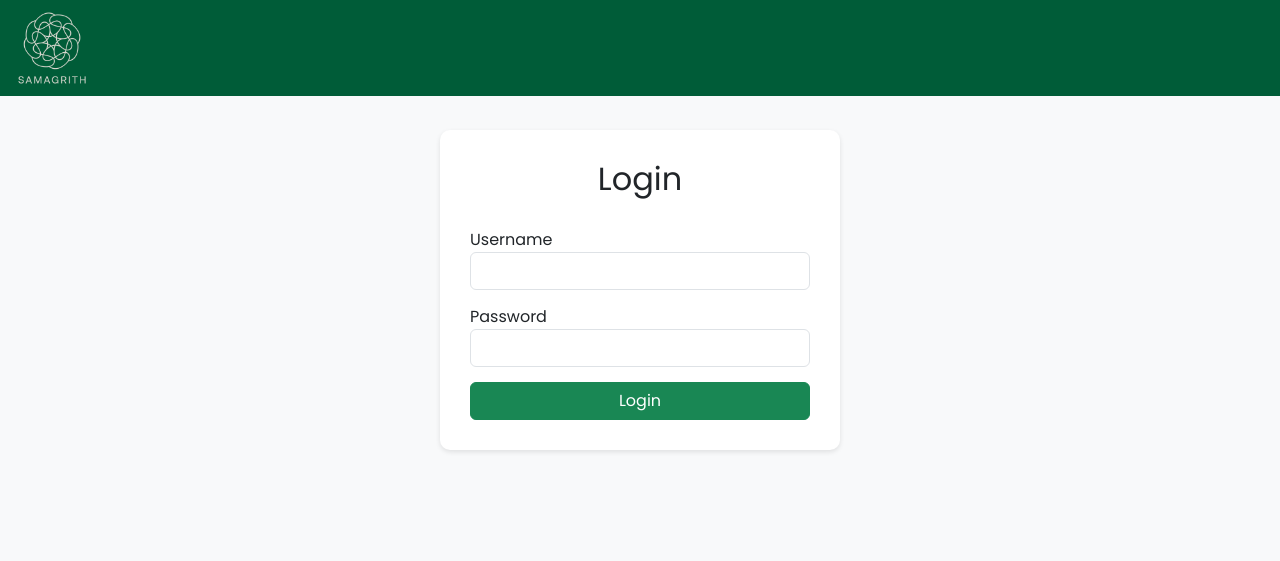
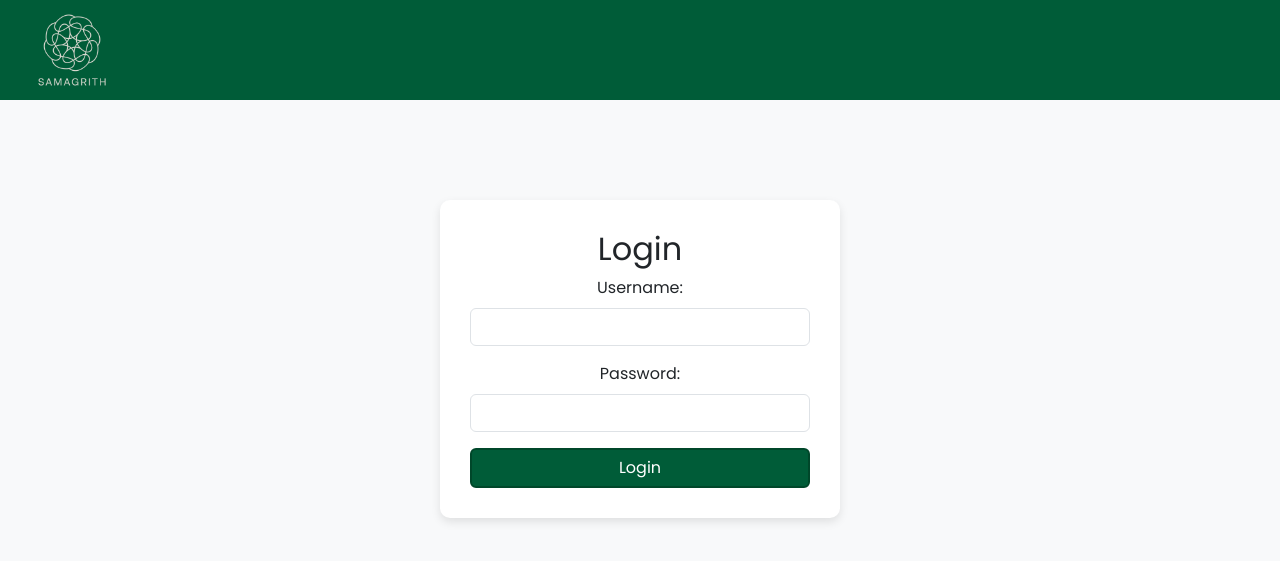
Before and after one commit to charantsk/SamagrithTSK, a Flask app: page /login in a window 1280 px wide. Shown: the top 561 px of the page. Run offline with Flask 3, Linux system fonts and the light colour scheme.

Commit message:
Add files via upload

```diff
--- a/templates/login.html
+++ b/templates/login.html
@@ -21,6 +21,7 @@
             left: 0;
             right: 0;
             z-index: 1000;
+            padding: 10px 20px;
         }
 
         .navbar a {
@@ -34,103 +35,58 @@
             height: 80px;
         }
 
-        .container {
-            margin-top: 30px;
+        .login-container {
             max-width: 400px;
-            background-color: #fff;
+            margin: 100px auto;
+            background: white;
             padding: 30px;
             border-radius: 10px;
-            box-shadow: 0 2px 5px rgba(0, 0, 0, 0.1);
+            box-shadow: 0px 4px 10px rgba(0, 0, 0, 0.1);
+            text-align: center;
         }
 
-        h2 {
-            text-align: center;
-            margin-bottom: 30px;
-        }
-
-        .form-control {
-            margin-bottom: 15px;
-        }
-
-        .btn {
+        .btn-green {
+            background-color: #005c38;
+            color: white;
+            border: 2px solid #00472a;
             width: 100%;
         }
 
-        .alert-container {
-            position: fixed;
-            top: 80px;
-            left: 50%;
-            transform: translateX(-50%);
-            z-index: 1050;
-            width: 80%;
-            max-width: 500px;
+        .btn-green:hover {
+            background-color: white;
+            color: #00472a;
+            border: 2px solid #00472a;
         }
     </style>
 </head>
 
 <body>
+
+    <!-- Navbar -->
     <nav class="navbar navbar-expand-lg">
         <div class="container-fluid">
             <div class="logo d-flex align-items-center">
-                <img src="./static/images/samagrith-logo-in-nav-bar-p-500.png" width="120" alt="Logo">
+                <img src="./static/images/samagrith-logo-in-nav-bar-p-500.png" width="120" alt="Logo"
+                    class="logo-image">
             </div>
         </div>
     </nav>
 
-    <div class="container">
+    <!-- Login Form -->
+    <div class="login-container">
         <h2>Login</h2>
-        <!-- Alert Container -->
-        <div id="alert-container" class="alert-container"></div>
-
-        <form method="POST" id="login-form">
-            <div class="form-group">
-                <label for="username">Username</label>
-                <input type="text" class="form-control" id="username" name="username" required>
+        <form method="POST" action="/login">
+            <div class="mb-3">
+                <label for="username" class="form-label">Username:</label>
+                <input type="text" id="username" name="username" class="form-control" required>
             </div>
-            <div class="form-group">
-                <label for="password">Password</label>
-                <input type="password" class="form-control" id="password" name="password" required>
+            <div class="mb-3">
+                <label for="password" class="form-label">Password:</label>
+                <input type="password" id="password" name="password" class="form-control" required>
             </div>
-            <button type="submit" class="btn btn-success">Login</button>
+            <button type="submit" class="btn btn-green">Login</button>
         </form>
     </div>
-
-    <script>
-        document.getElementById('login-form').addEventListener('submit', function (e) {
-            e.preventDefault();
-
-            const username = document.getElementById('username').value;
-            const password = document.getElementById('password').value;
-
-            // Dummy credentials check
-            if (username === 'admin' && password === 'admin123') {
-                showAlert('Login successful!', 'success');
-            } else {
-                showAlert('Invalid username or password!', 'danger');
-            }
-        });
-
-        function showAlert(message, type) {
-            const alertContainer = document.getElementById('alert-container');
-            const alertDiv = document.createElement('div');
-            alertDiv.className = `alert alert-${type} alert-dismissible fade show`;
-            alertDiv.role = 'alert';
-            alertDiv.innerHTML = `
-                ${message}
-                <button type="button" class="btn-close" data-bs-dismiss="alert" aria-label="Close"></button>
-            `;
-
-            alertContainer.innerHTML = ''; // Clear previous alerts
-            alertContainer.appendChild(alertDiv);
-
-            // Automatically remove alert after 5 seconds
-            setTimeout(() => {
-                alertDiv.classList.remove('show');
-                alertDiv.classList.add('fade');
-                setTimeout(() => alertDiv.remove(), 500);
-            }, 5000);
-        }
-    </script>
 
     <script src="https://cdn.jsdelivr.net/npm/bootstrap@5.3.2/dist/js/bootstrap.bundle.min.js"></script>
 </body>
```
